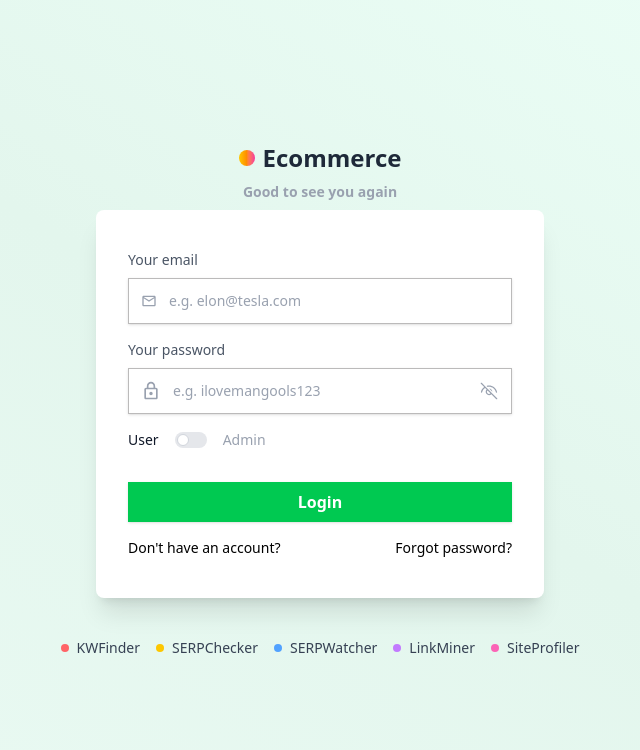
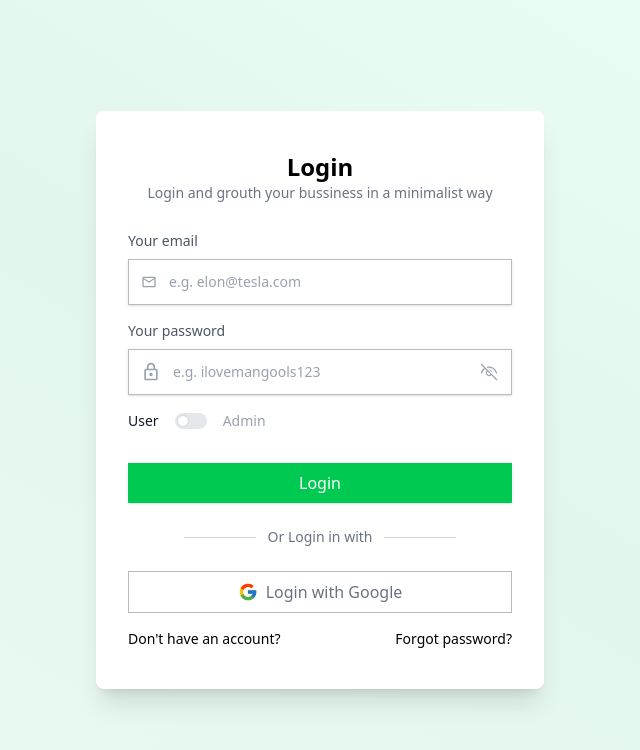
Before and after one commit to prashanth810/Eccomerce, a React (Vite) app: page / in a window 1280 px wide. Shown: the top 750 px of the page, without its empty margins (320-960 px from the left). Built offline with nearby package versions, Linux system fonts and the light colour scheme.

Commit message:
addded  login , register with google

```diff
--- a/src/pages/Loginpage.jsx
+++ b/src/pages/Loginpage.jsx
@@ -9,6 +9,7 @@ import { VscEyeClosed } from "react-icons/vsc";
 import { VscEye } from "react-icons/vsc";
 import { handleregisteruser, handleloginuser } from '../redux/Slices/AuthSlice.js';
 import { Toasterror, Toastsuccess } from '../components/toast notifications/AllToastnotifications.jsx';
+import { FcGoogle } from "react-icons/fc";
 
 const Loginpage = () => {
     const [state, setState] = useState("login");
@@ -97,16 +98,21 @@ const Loginpage = () => {
     return (
         <section className="min-h-screen flex flex-col items-center justify-center bg-gradient-to-bl from-[#ecfff7] via-[#e3f6ed] to-[#eafaf3] relative">
             {/* Logo & Title */}
-            <div className="flex flex-col items-center mb-2">
+            {/* <div className="flex flex-col items-center mb-2">
                 <div className="flex items-center mb-2">
                     <span className="w-4 h-4 rounded-full bg-gradient-to-r from-yellow-400 via-orange-400 to-pink-500 mr-2"></span>
                     <span className="text-2xl font-semibold text-gray-800"> Ecommerce </span>
                 </div>
                 <h2 className="text-xl md:text-sm font-bold text-gray-400">Good to see you again</h2>
-            </div>
+            </div> */}
 
             {/* Login Card */}
             <div className="relative flex flex-col w-full max-w-md shadow-xl bg-white rounded-lg px-8 py-10 z-10">
+                <div className='flex flex-col items-center pb-7'>
+                    <p className='text-2xl font-semibold'> {state === "login" ? ("Login") : ("Register")} </p>
+                    <p className='text-sm text-gray-500'> {state === "login" ? ("Login") : ("Register")} and grouth your bussiness in a minimalist way  </p>
+                </div>
+
                 <form className="flex flex-col gap-y-4" onSubmit={handlelogin}>
 
                     {/* first lastName & last name */}
@@ -220,23 +226,36 @@ const Loginpage = () => {
                     </div>
 
                     {/* Sign In Button */}
-                    <button type="submit" className="w-full mt-4 bg-green-500 hover:bg-green-600 transition-all text-white font-bold py-2 shadow outline-none" >
+                    <button type="submit" className="w-full mt-4 bg-green-500 hover:bg-green-600 transition-all text-white py-2 shadow outline-none cursor-pointer" >
                         {state === "login" ? "Login" : "Register"}
                     </button>
 
                 </form>
+
+                <div className="flex items-center justify-center my-6 px-14">
+                    <div className="flex-1 h-px bg-gray-300"></div>
+                    <span className="px-3 text-gray-500 text-sm">Or {state === "login" ? "Login" : "Register "} in with</span>
+                    <div className="flex-1 h-px bg-gray-300"></div>
+                </div>
+
+                <button className='flex w-full items-center border border-[#bbbaba] justify-center gap-2 py-2 cursor-pointer focus-within:ring-0 focus-within:ring-transparent focus-within:border-green-400 transition' onClick={() => window.open("http://localhost:8020/api/auth/google", "_self")}>
+                    <FcGoogle className='text-xl' /> <p className='text-gray-500 hover:text-green-500 duration-300 transition'> {state === "login" ? "Login" : "Register"} with Google </p>
+                </button>
+
                 <div className="flex justify-between items-center mt-4 text-sm">
                     {state === "login" ? (
                         <button className='hover:text-blue-700 duration-300 transition cursor-pointer' onClick={() => setState("Register")}> Don't have an account? </button>
                     ) : (
                         <button className='hover:text-blue-700 duration-300 transition cursor-pointer' onClick={() => setState("login")}>   Already have account ! </button>
                     )}
-                    <NavLink to={'/forgetpassword'} className="hover:text-blue-700 duration-300 transition cursor-pointer">Forgot password?</NavLink>
+                    {state === "login" ? (
+                        <NavLink to={'/forgetpassword'} className="hover:text-blue-700 duration-300 transition cursor-pointer">Forgot password?</NavLink>
+                    ) : (null)}
                 </div>
             </div>
 
             {/* Bottom Tools */}
-            <div className="flex gap-4 mt-10 z-10">
+            {/* <div className="flex gap-4 mt-10 z-10">
                 <span className="flex items-center text-gray-700 text-sm">
                     <span className="w-2 h-2 mr-2 bg-red-400 rounded-full"></span> KWFinder
                 </span>
@@ -252,7 +271,7 @@ const Loginpage = () => {
                 <span className="flex items-center text-gray-700 text-sm">
                     <span className="w-2 h-2 mr-2 bg-pink-400 rounded-full"></span> SiteProfiler
                 </span>
-            </div>
+            </div> */}
 
             {/* Accent Gradients */}
             {/* <span className="absolute left-8 bottom-36 w-12 h-12 bg-gradient-to-br from-orange-400 to-pink-400 rounded-full opacity-60 blur-2xl"></span>
```
